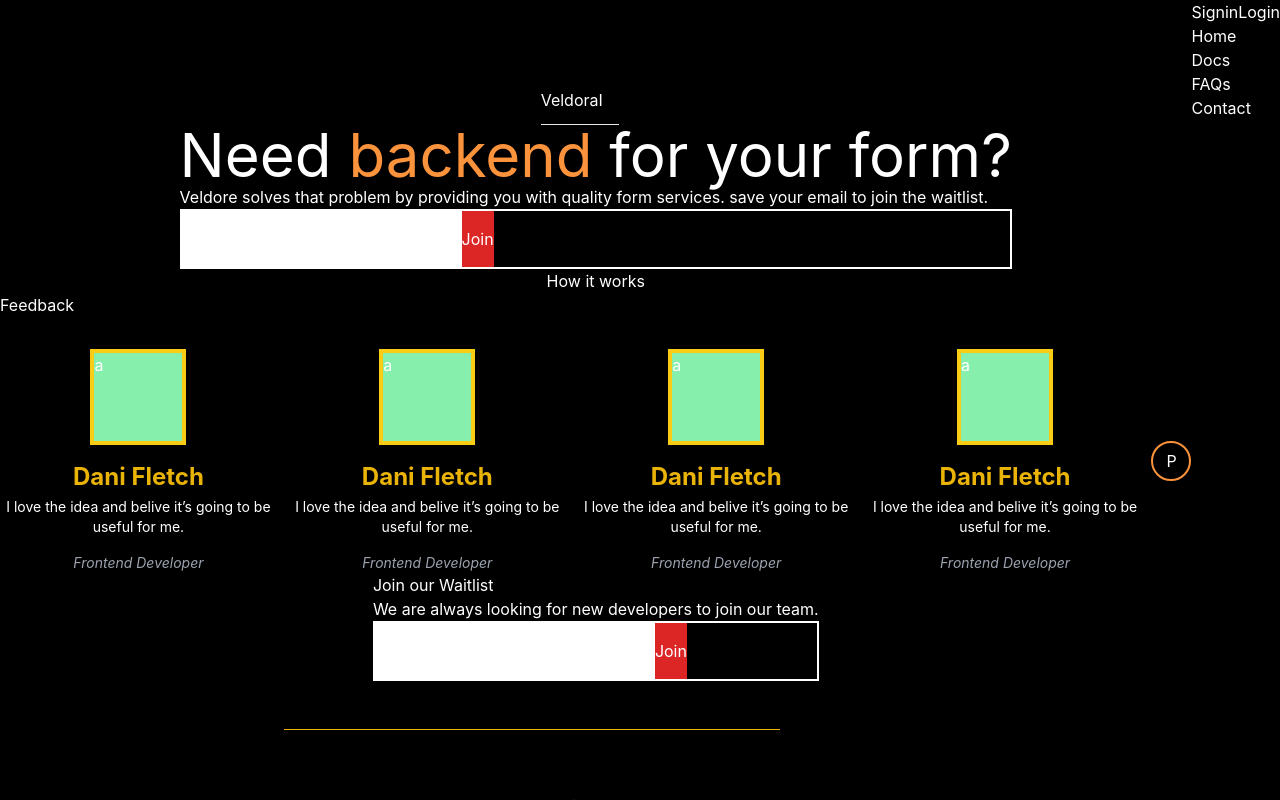
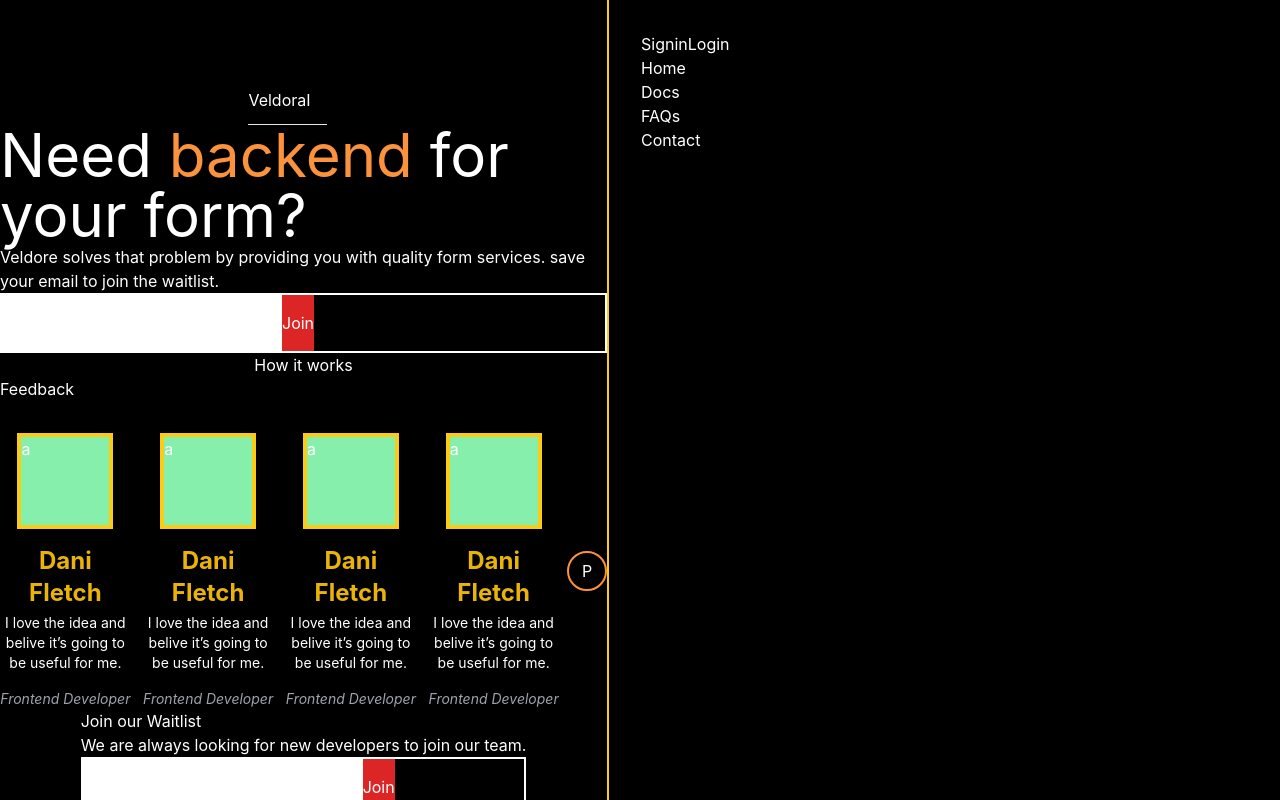
Before and after one commit to princecodes247/veldora--client, a Next.js app: page /waitlist in a window 1280 px wide. Shown: the top 800 px of the page. Built offline with nearby package versions, Linux system fonts and the light colour scheme.

Commit message:
update SideMenu styles

```diff
--- a/components/SideMenu/SideMenu.jsx
+++ b/components/SideMenu/SideMenu.jsx
@@ -3,7 +3,7 @@ import PropTypes from 'prop-types';
 //import { Test } from './SideMenu.styles';
 
 const SideMenu = (props) => (
-  <aside className="SideMenuWrapper">
+  <aside className="flex-1 p-8 border-l-2 border-yellow-400">
     <div className="buttons">
       <button className="dno">
         Signin
```
